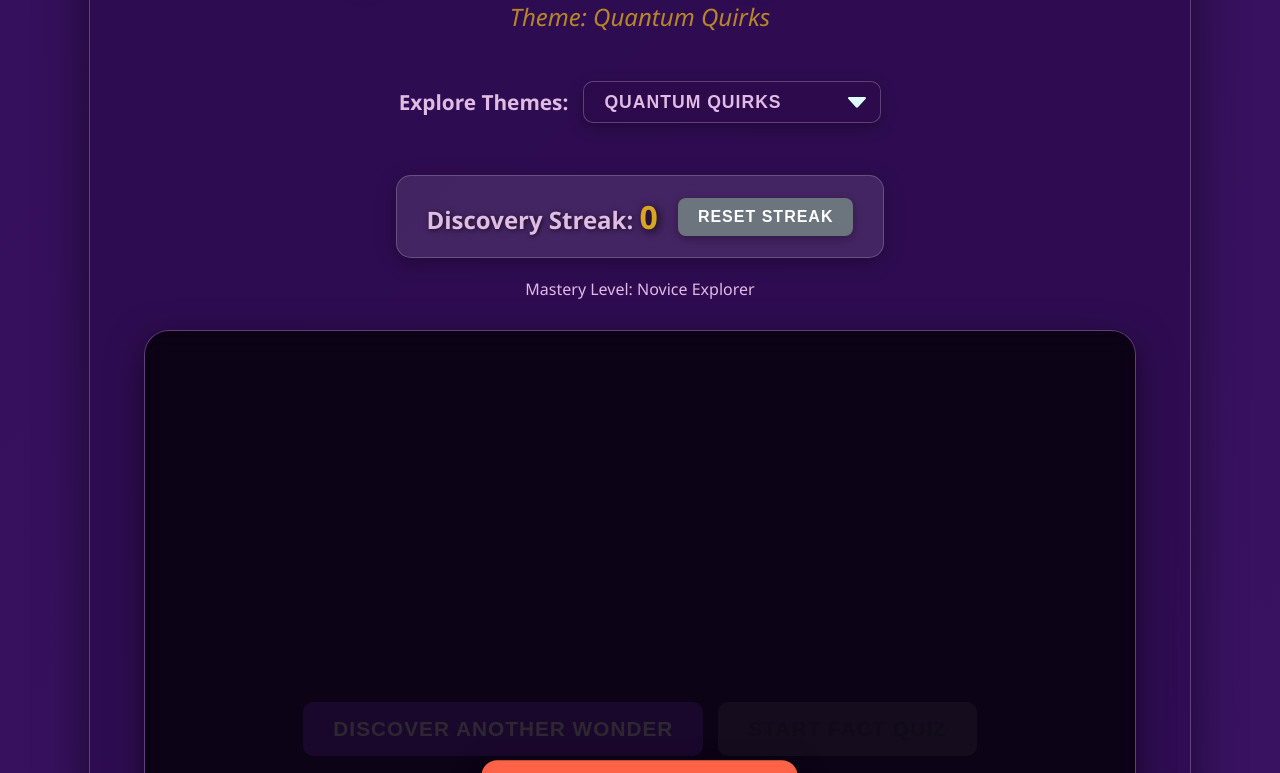
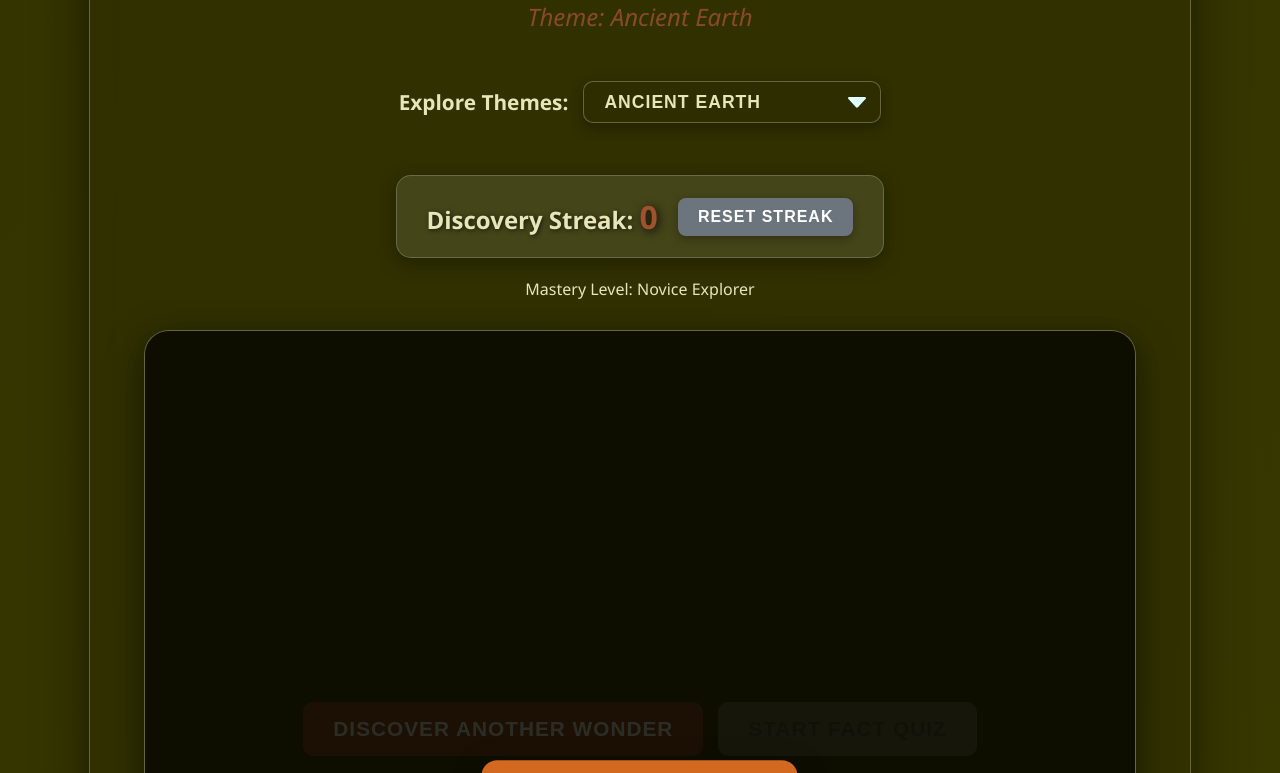
Before and after one commit to tothepoint/ai, a plain HTML site: page index.html in a window 1280 px wide. Shown: the part 233-1006 px from the top of the page. Drawn offline with Linux system fonts and the light colour scheme.

Commit message:
feat: Automated commit from self-ai-update workflow

```diff
--- a/index.html
+++ b/index.html
@@ -3,31 +3,31 @@
 <head>
     <meta charset="UTF-8">
     <meta name="viewport" content="width=device-width, initial-scale=1.0">
-    <title id="site-title">Quantum Quirks</title>
+    <title id="site-title">Ancient Earth</title>
     <style>
         :root {
-            /* Default Theme Colors (Cosmic Wonders) */
-            --bg-color-primary: #2A0A4A;   /* Deep Violet */
-            --bg-color-secondary: #3F156B; /* Lighter Deep Violet */
-            --text-color: #E0BBE4;         /* Pale Lavender */
-            --footer-bg: #1F0738;          /* Even darker violet */
-            --glass-bg: rgba(42, 10, 74, 0.6); /* Transparent dark violet */
-            --glass-border: rgba(224, 187, 228, 0.3); /* Transparent Pale Lavender */
+            /* Default Theme Colors (Ancient Earth) */
+            --bg-color-primary: #2E2E00;   /* Dark Olive Green */
+            --bg-color-secondary: #3A3A00; /* Lighter Dark Olive Green */
+            --text-color: #E6E6B8;         /* Pale Yellow */
+            --footer-bg: #1A1A00;          /* Even darker olive */
+            --glass-bg: rgba(46, 46, 0, 0.6); /* Transparent dark olive */
+            --glass-border: rgba(230, 230, 184, 0.3); /* Transparent Pale Yellow */
             --fact-text-shadow: 2px 2px 15px rgba(0,0,0,0.9);
-            --title-color: #DAA520;        /* Goldenrod */
+            --title-color: #A0522D;        /* Sienna */
             --title-shadow: 4px 4px 25px rgba(0, 0, 0, 0.9);
-            --button-primary: #8A2BE2;     /* Blue Violet */
-            --button-hover: #6A1BB2;       /* Darker Blue Violet */
-            --main-action-btn: #FF6347;    /* Tomato */
-            --main-action-btn-hover: #CC4F39; /* Darker Tomato */
+            --button-primary: #8B4513;     /* SaddleBrown */
+            --button-hover: #6A350F;       /* Darker SaddleBrown */
+            --main-action-btn: #D2691E;    /* Chocolate */
+            --main-action-btn-hover: #A85218; /* Darker Chocolate */
             --reveal-overlay-color: rgba(0, 0, 0, 0.7); /* Dark overlay for hidden fact */
-            --generic-title-color: #E0BBE4; /* Pale Lavender for generic title */
-            --theme-indicator-color: #DAA520; /* Goldenrod for theme indicator */
-            --favorite-btn-color: #DAA520; /* Goldenrod for favorite button */
-            --favorite-btn-hover: #B8860B; /* Darker Goldenrod */
-            --star-color: #DAA520; /* Goldenrod for stars */
+            --generic-title-color: #E6E6B8; /* Pale Yellow for generic title */
+            --theme-indicator-color: #A0522D; /* Sienna for theme indicator */
+            --favorite-btn-color: #A0522D; /* Sienna for favorite button */
+            --favorite-btn-hover: #804024; /* Darker Sienna */
+            --star-color: #A0522D; /* Sienna for stars */
             --notification-bg: rgba(0, 0, 0, 0.8);
-            --notification-text: #E0BBE4;
+            --notification-text: #E6E6B8;
             --correct-answer-color: #3CB371; /* Medium Sea Green */
             --incorrect-answer-color: #FF6347; /* Tomato */
         }
@@ -340,7 +340,7 @@
             margin-top: 20px;
             display: flex;
             gap: 15px;
-            flex-wrap: wrap;
+            flex-wrap: wrap;\
             justify-content: center;
         }
         .button-group.primary-actions {
@@ -542,16 +542,16 @@
         @keyframes shake {
             0% { transform: translateX(0); }
             25% { transform: translateX(-5px); }
-            50% { transform: translateX(5px); }
-            75% { transform: translateX(-5px); }
-            100% { transform: translateX(0); }
+            50% { transform: translateX(5px); }\
+            75% { transform: translateX(-5px); }\
+            100% { transform: translateX(0); }\
         }
     </style>
 </head>
 <body>
     <div class="container">
-        <h1 id="main-title">Quantum Quirks</h1>
-        <span id="theme-indicator">Theme: Quantum Quirks</span>
+        <h1 id="main-title">Ancient Earth</h1>
+        <span id="theme-indicator">Theme: Ancient Earth</span>
 
         <div id="theme-selector-container">
             <label for="theme-select">Explore Themes:</label>
@@ -559,9 +559,9 @@
                 <option value="random">Random Theme</option>
                 <option value="Cosmic Wonders">Cosmic Wonders</option>
                 <option value="Oceanic Depths">Oceanic Depths</option>
-                <option value="Ancient Earth">Ancient Earth</option>
+                <option value="Ancient Earth" selected>Ancient Earth</option>
                 <option value="Microscopic Marvels">Microscopic Marvels</option>
-                <option value="Quantum Quirks" selected>Quantum Quirks</option>
+                <option value="Quantum Quirks">Quantum Quirks</option>
                 <option value="Ancient Civilizations">Ancient Civilizations</option>
             </select>
         </div>
@@ -580,13 +580,13 @@
         </div>
 
         <div id="main-fact-container">
-            <p id="main-fact-text" data-full-text="Particles can be in two places at once, a phenomenon known as superposition."></p>
+            <p id="main-fact-text" data-full-text="Dinosaurs roamed the Earth for over 160 million years, a period far longer than humans have existed."></p>
             <div id="reveal-overlay">
                 <button id="reveal-fact-btn">Reveal Fact</button>
             </div>
             <div id="did-you-know">
                 <h3>Did You Know?</h3>
-                <p>This bizarre quantum property is famously illustrated by Schrödinger's Cat thought experiment, where a cat in a sealed box is simultaneously dead and alive until observed.</p>
+                <p>The Tyrannosaurus Rex lived closer in time to humans than it did to the Stegosaurus! This highlights the immense span of the Mesozoic Era.</p>
             </div>
 
             <!-- New Feature: Fact Rating -->
@@ -1248,8 +1248,8 @@
         submitQuizBtn.addEventListener('click', submitQuizAnswer); // New quiz event listener
 
         // Initial load
-        // Set initial fact to Quantum Quirks
-        currentFactIndex = facts.findIndex(f => f.theme === "Quantum Quirks");
+        // Set initial fact to Ancient Earth
+        currentFactIndex = facts.findIndex(f => f.theme === "Ancient Earth");
         if (currentFactIndex === -1) { // Fallback to random if not found
             currentFactIndex = Math.floor(Math.random() * facts.length);
         }
```
